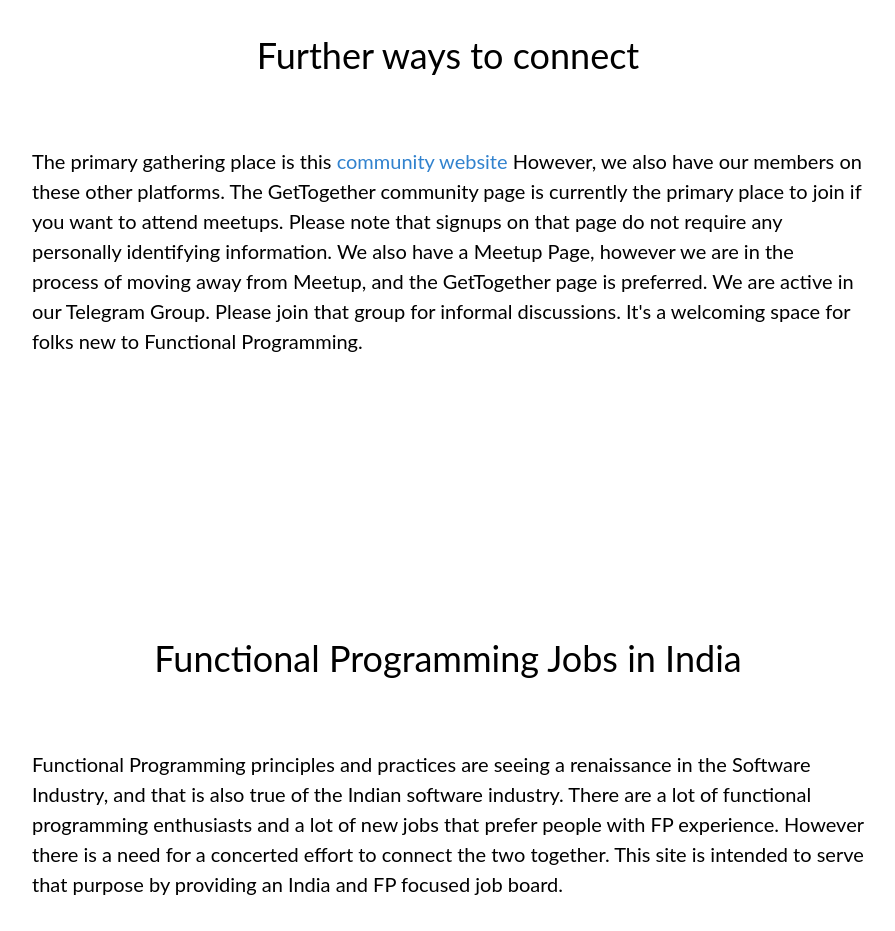
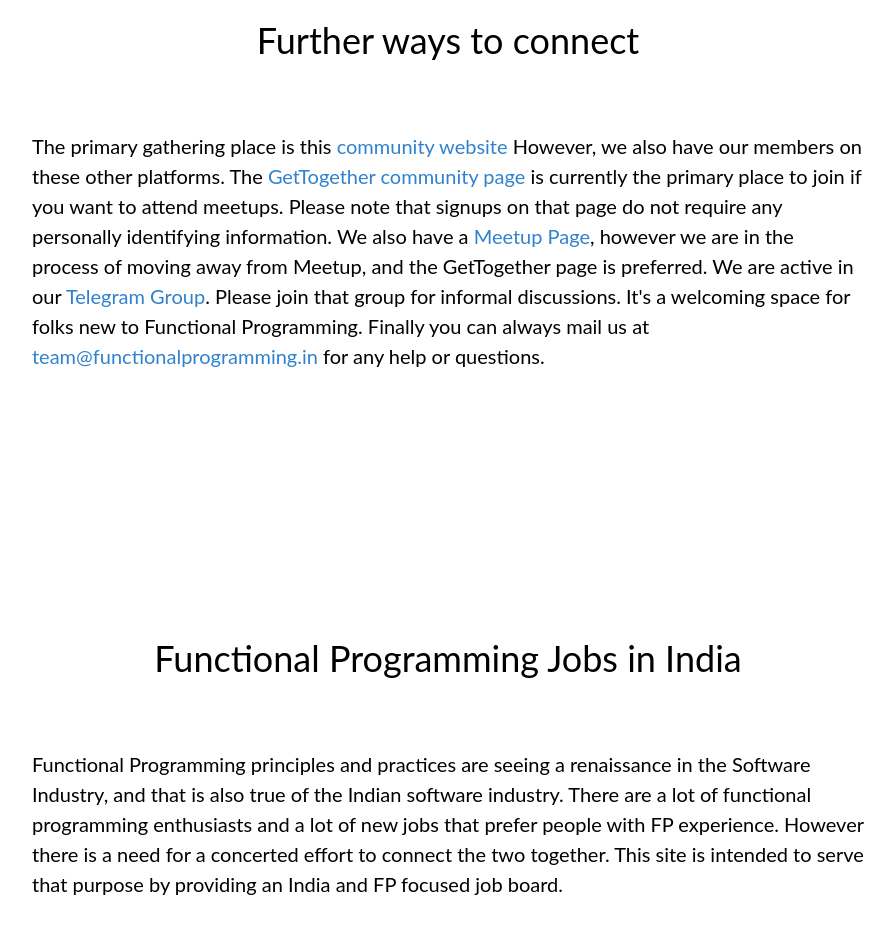
Before and after one commit to fpindia/OLD.fpindia.github.io, a website built with Parcel: page index.html in a window 1280 px wide. Shown: the part 2560-3491 px from the top of the page, without its empty margins (192-1087 px from the left). Built offline with nearby package versions, Linux system fonts and the light colour scheme.

Commit message:
Add links

```diff
--- a/index.html
+++ b/index.html
@@ -148,13 +148,15 @@
         The primary gathering place is this
         <a href="http://functionalprogramming.in">community website</a>
         However, we also have our members on these other platforms. The
-        GetTogether community page is currently the primary place to join if you
-        want to attend meetups. Please note that signups on that page do not
-        require any personally identifying information. We also have a Meetup
-        Page, however we are in the process of moving away from Meetup, and the
-        GetTogether page is preferred. We are active in our Telegram Group.
+        <a href="https://gettogether.community/fpncr">GetTogether community page</a>
+        is currently the primary place to join if you want to attend meetups.
+        Please note that signups on that page do not require any personally
+        identifying information. We also have a <a href="https://meetup.com/FPIndia/">Meetup Page</a>,
+        however we are in the process of moving away from Meetup, and the
+        GetTogether page is preferred. We are active in our <a href="https://t.me/fpncr">Telegram Group</a>.
         Please join that group for informal discussions. It's a welcoming space
-        for folks new to Functional Programming.
+        for folks new to Functional Programming. Finally you can always mail us at
+        <a href="mailto:team@functionalprogramming.in">team@functionalprogramming.in</a> for any help or questions.
       </p>
     </section>
     <section
```
